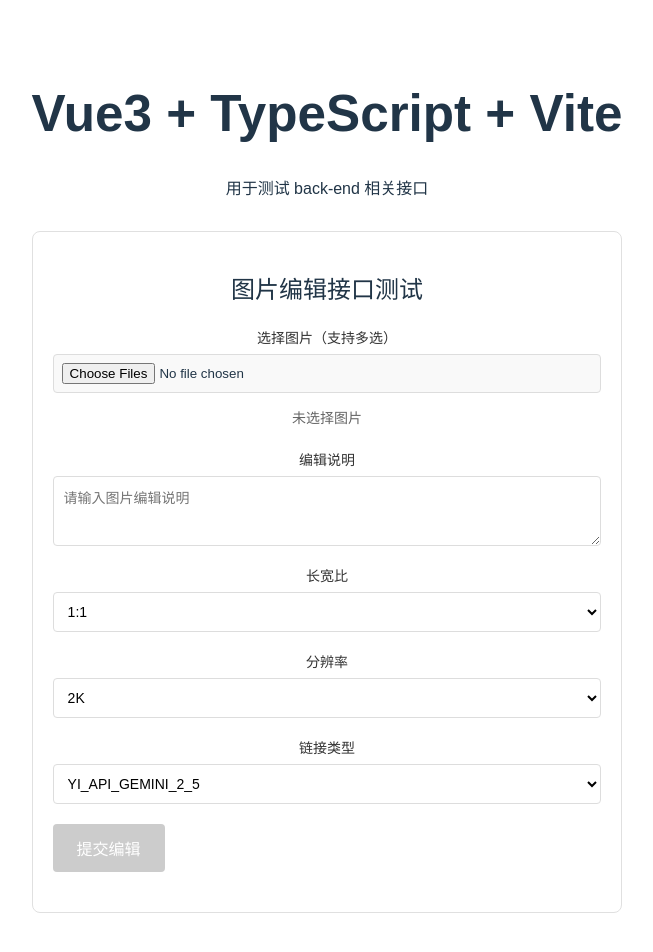
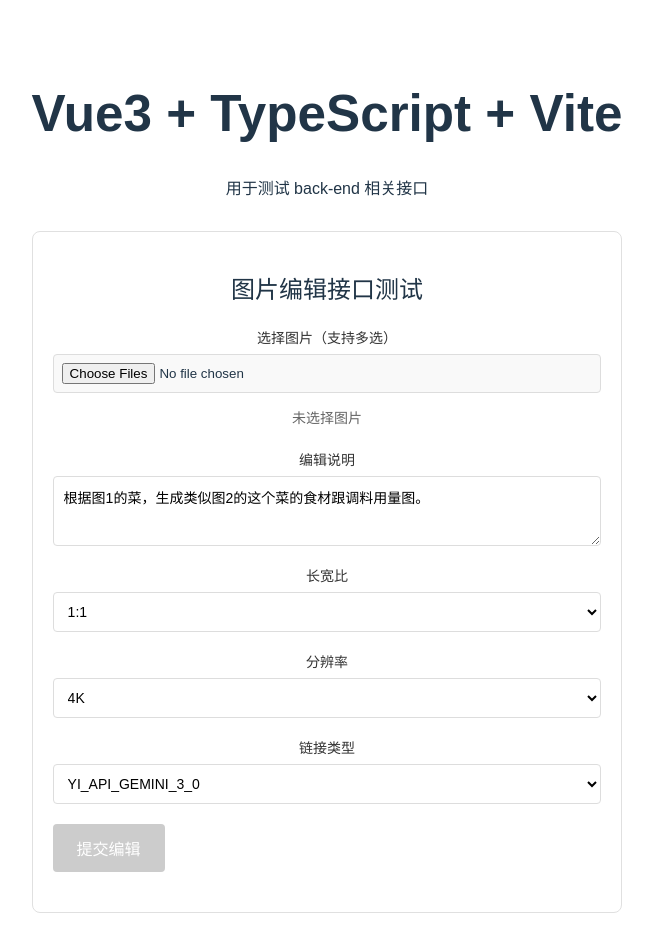
Before and after one commit to linyihan7946/aiworkflow, a Vue app in the folder front-end/: page / in a window 1280 px wide. Shown: the top 952 px of the page, without its empty margins (313-966 px from the left). Built offline with nearby package versions, Linux system fonts and the light colour scheme; the HTML template or start-up script is replaced by a standard one.

Commit message:
feat：编辑图片默认加上参数

```diff
--- a/front-end/src/App.vue
+++ b/front-end/src/App.vue
@@ -105,10 +105,10 @@ const error = ref<string | null>(null)
 // 表单数据
 const formData = reactive({
   images: [] as string[],
-  prompt: '',
+  prompt: '根据图1的菜，生成类似图2的这个菜的食材跟调料用量图。',
   aspect_ratio: '1:1',
-  resolution: '2K',
-  url_type: '1' // 默认使用YI_API_GEMINI_2_5
+  resolution: '4K',
+  url_type: '2' // 默认使用YI_API_GEMINI_3_0
 })
 
 // 处理文件选择
```
